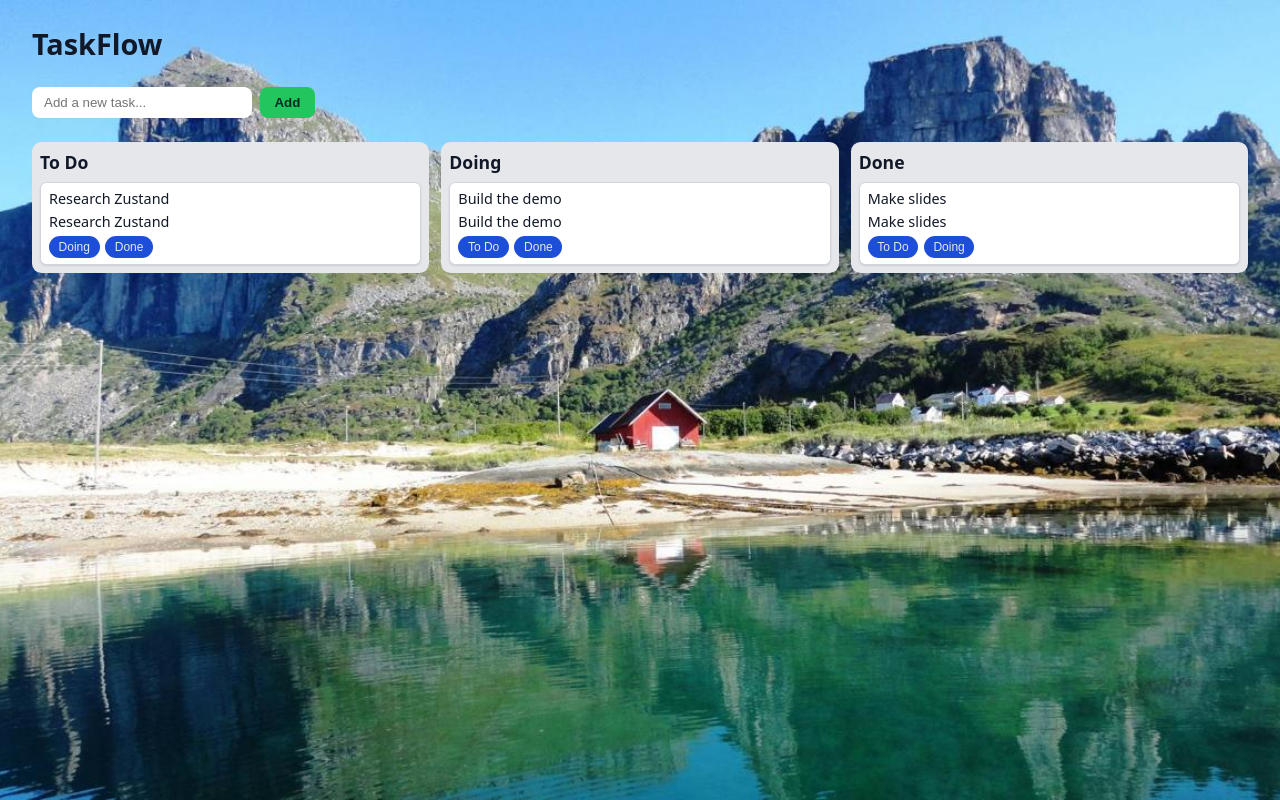
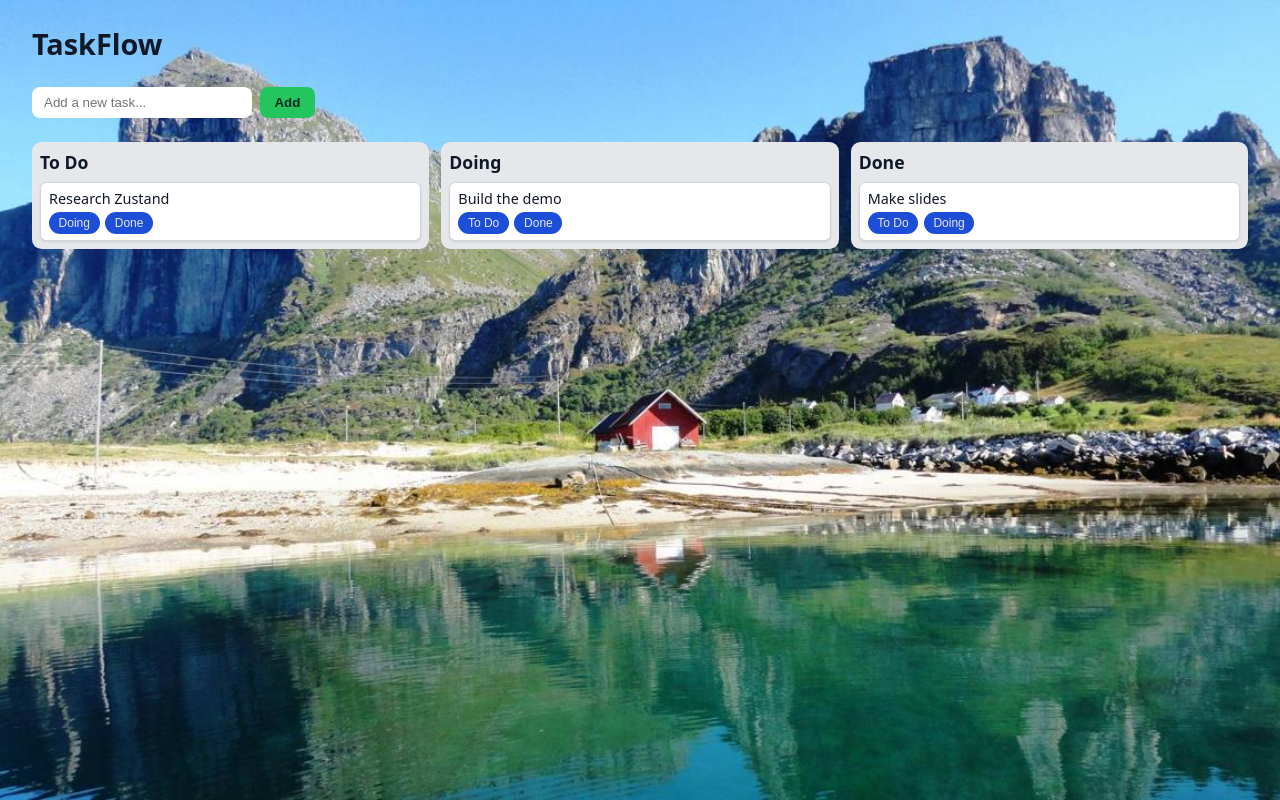
Before and after one commit to seyitali2k-spec/Trello, a React (Vite) app in the folder client/: page / in a window 1280 px wide. Built offline with nearby package versions, Linux system fonts and the light colour scheme.

Commit message:
Fix draggable task card styling and structure

```diff
--- a/client/src/components/Card.jsx
+++ b/client/src/components/Card.jsx
@@ -3,25 +3,22 @@ import { useDraggable } from "@dnd-kit/core"
 
 function Card({ task }) {
   const moveTask = useStore((state) => state.moveTask)
-  const { attributes, listeners, setNodeRef, transform } =
-  useDraggable({
+  const { attributes, listeners, setNodeRef, transform } = useDraggable({
     id: task.id,
   })
 
   const style = {
     transform: transform
-    ? 'translate(${tranform.x}px, ${transform.y}px)'
-    : undefined,
+      ? `translate(${transform.x}px, ${transform.y}px)`
+      : undefined,
     cursor: "grab",
   }
 
   return (
     <div ref={setNodeRef} style={style} className="card">
-    <p {...listeners} {...attributes} style={{ cursor: "grab" }}>
+      <p {...listeners} {...attributes} style={{ cursor: "grab" }}>
         {task.title}
       </p>
-
-      <p>{task.title}</p>
       <div className="card-buttons">
         {task.column !== "todo" && (
           <button onClick={() => moveTask(task.id, "todo")}>To Do</button>
```
